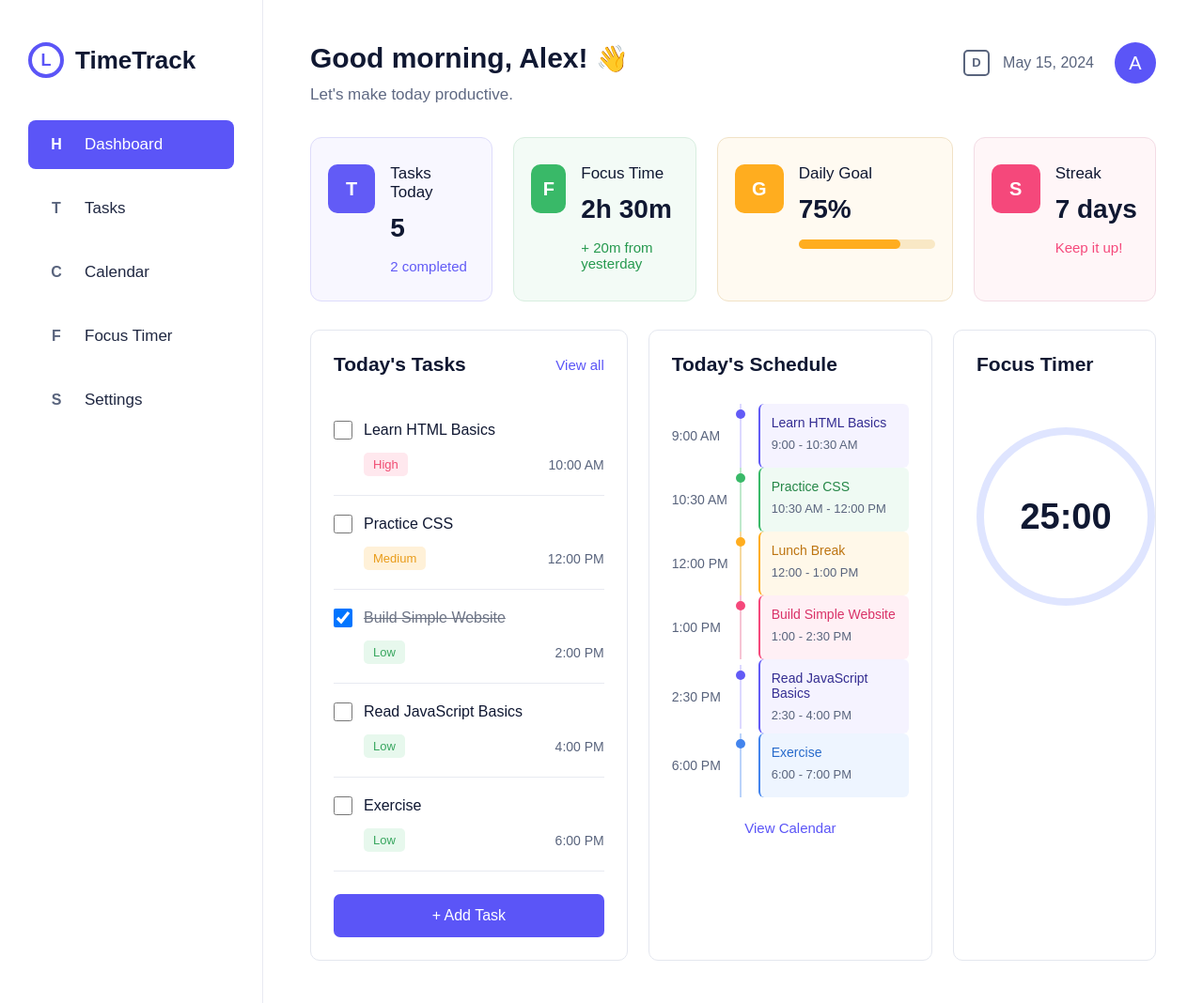
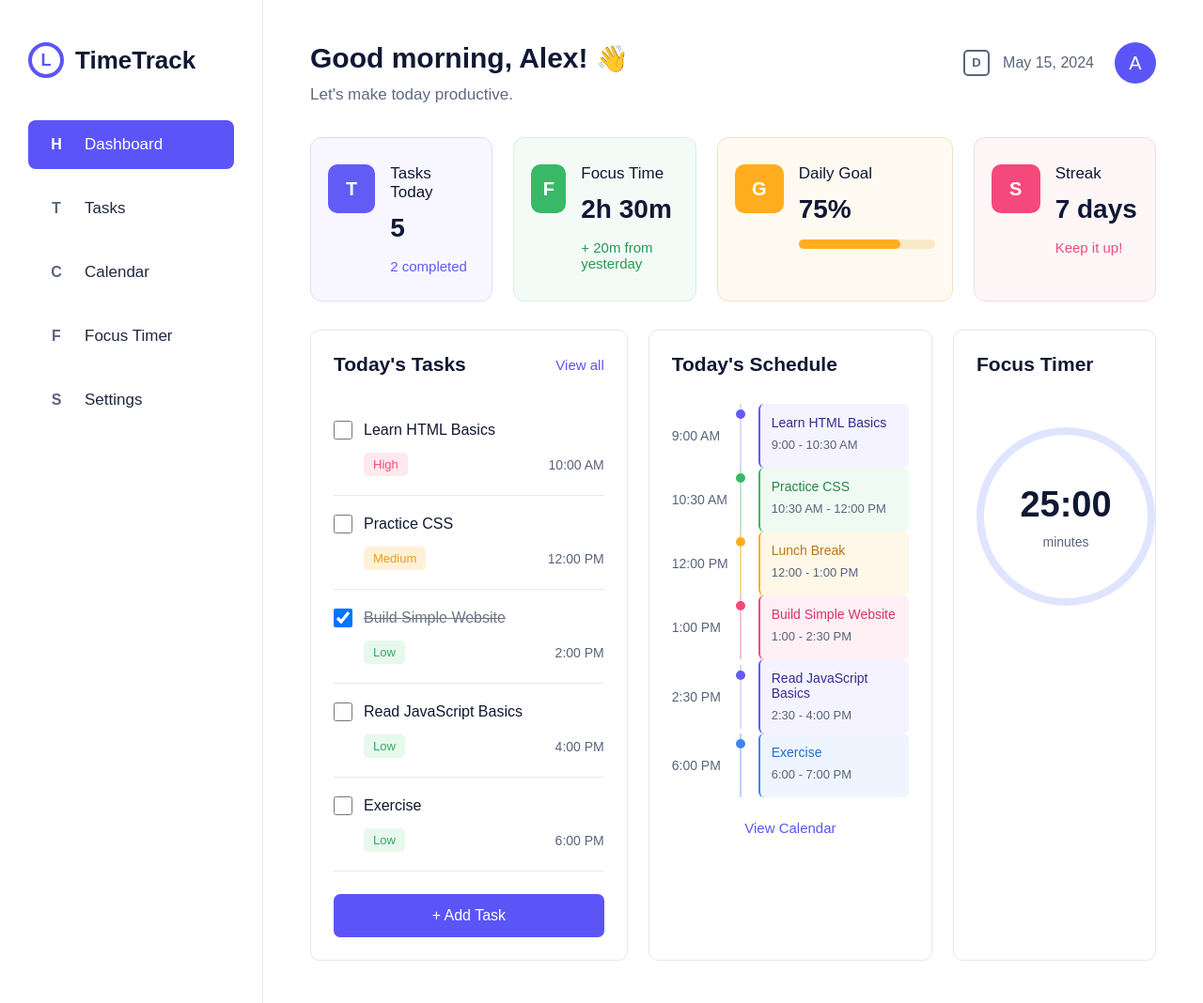
Before and after one commit to peterygalaxy-arch/Time-Management, a Flask app: page / in a window 1280 px wide. Shown: the whole page at 94% size. Run offline with Flask 3, Linux system fonts and the light colour scheme.

Commit message:
add the minutes label

```diff
--- a/static/style.css
+++ b/static/style.css
@@ -522,6 +522,7 @@ body {
 
 .timer-circle {
     display: flex;
+    flex-direction: column;
     align-items: center;
     justify-content: center;
     width: 190px;
@@ -536,3 +537,9 @@ body {
     font-size: 38px;
     font-weight: bold;
 }
+
+.timer-minutes {
+    margin: 10px 0 0 0;
+    color: #59647d;
+    font-size: 14px;
+}
--- a/templates/index.html
+++ b/templates/index.html
@@ -264,6 +264,7 @@
 
                     <div class="timer-circle">
                         <p class="timer-number">25:00</p>
+                        <p class="timer-minutes">minutes</p>
                     </div>
                 </div>
             </div>
```
